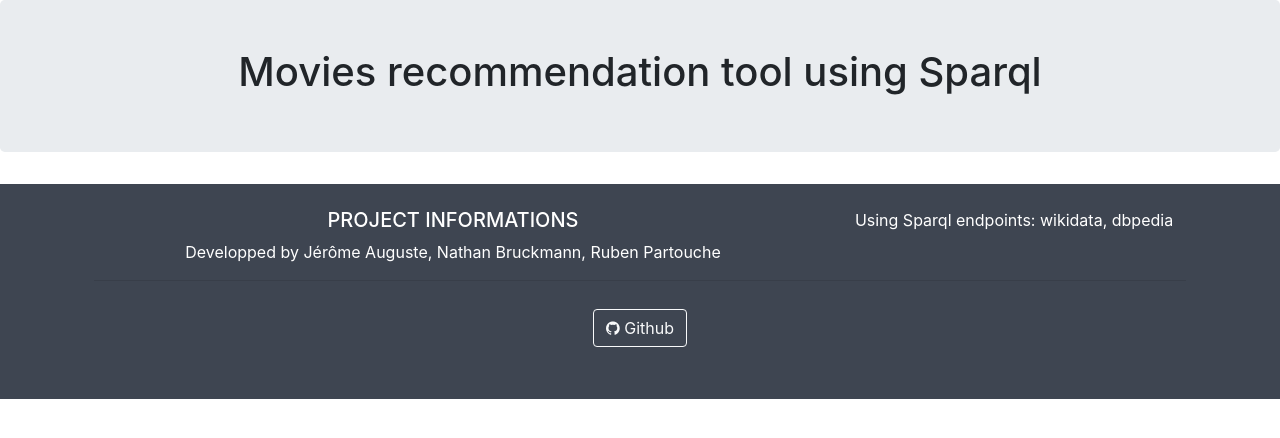
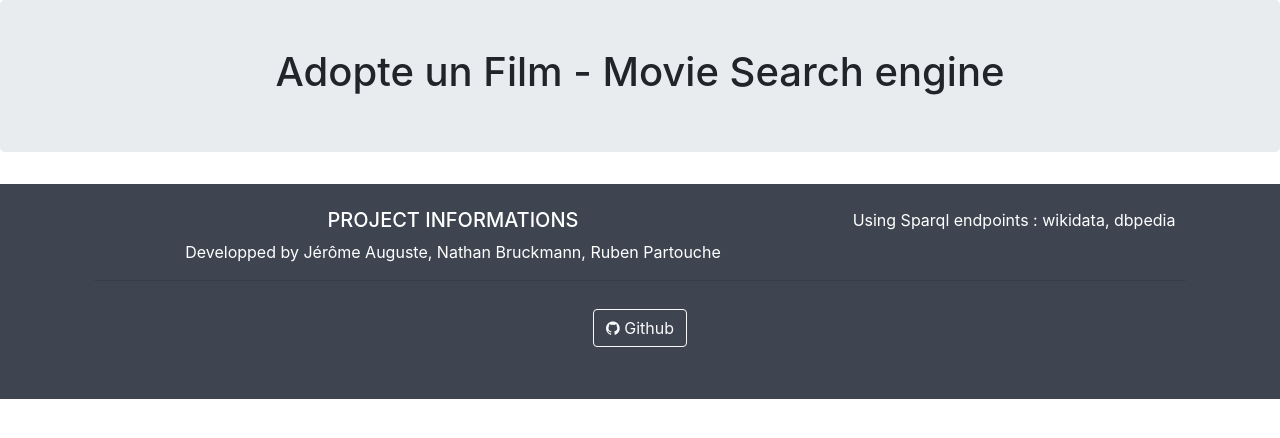
Before and after one commit to jerome-auguste/Adopte-un-Film, a Flask app: template templates/movieList.html in a window 1280 px wide. Shown: the top 438 px of the page. Run offline with Flask 2, Linux system fonts and the light colour scheme; the template is opened without the code that fills it, so the values that code supplies are empty; some libraries are stand-ins or nearby versions.

Commit message:
Few changes on page title and header

```diff
--- a/templates/index.html
+++ b/templates/index.html
@@ -9,12 +9,12 @@
     {{ fontawesome_html() }}
     <link rel="stylesheet" href="https://stackpath.bootstrapcdn.com/bootstrap/4.3.1/css/bootstrap.min.css" integrity="sha384-ggOyR0iXCbMQv3Xipma34MD+dH/1fQ784/j6cY/iJTQUOhcWr7x9JvoRxT2MZw1T" crossorigin="anonymous">
     <link rel='stylesheet' href="{{ url_for('static', filename='font-awesome/css/font-awesome.min.css')}}">
-    <title>SPARQL Movies</title>
+    <title>Adopte un Film</title>
 </head>
 
 <body>
     <header class="jumbotron p-5 text-center bg-image">
-        <h1 class="">Movies recommendation tool using Sparql</h1>
+        <h1 class="">Adopte un Film - Movie Search and Recommendation engines</h1>
     </header>
 
         <div class = "row m-2">
--- a/templates/movieList.html
+++ b/templates/movieList.html
@@ -9,12 +9,12 @@
     {{ fontawesome_html() }}
     <link rel="stylesheet" href="https://stackpath.bootstrapcdn.com/bootstrap/4.3.1/css/bootstrap.min.css" integrity="sha384-ggOyR0iXCbMQv3Xipma34MD+dH/1fQ784/j6cY/iJTQUOhcWr7x9JvoRxT2MZw1T" crossorigin="anonymous">
     <link rel='stylesheet' href="{{ url_for('static', filename='font-awesome/css/font-awesome.min.css')}}">
-    <title>Sparql Movies</title>
+    <title>Adopte un Film - Search</title>
 </head>
 
 <body>
     <header class="jumbotron p-5 text-center bg-image">
-        <h1 class="">Movies recommendation tool using Sparql</h1>
+        <h1 class="">Adopte un Film - Movie Search engine</h1>
     </header>
     <div class = "container-fluid">
     {%for movie in movies%}
@@ -25,11 +25,11 @@
                 </div>
                 <h5 class = "row text-right">{{movie.director}}</h5>
                 <h6 class = "row text-right">Genres:  </h6>{{tags_fromlist(movie.genres) | safe}}
-                <h6 class = "row text-right mt-2">Actors:&nbsp;{{p_fromlist(movie.actors) | safe}}</h6>
+                <h6 class = "row text-right mt-2">Actors: {{p_fromlist(movie.actors) | safe}}</h6>
                 <h6 class = "row text-right">Score:</h6> {{score_bar(movie.score) | safe}}
                 <div class="row">
                     <a href="{{movie.wikiurl}}" class="btn btn-secondary m-2"><span class="label"><i class="fa fa-wikipedia-w" aria-hidden="true"></i></span></a>
-                    <a href="{{url_for('recommandation',movie=movie.to_json())}}" class="btn btn-secondary m-2">More movies like this</a>
+                    <a href="{{url_for('recommandation',movie=movie.to_json())}}" class="btn btn-secondary m-2">recommendations based on this movie</a>
                 </div>
             </div>
             <div class="col container" style="height:15%">
@@ -46,7 +46,7 @@
                     <div class="align-bottom"> Developped by Jérôme Auguste, Nathan Bruckmann, Ruben Partouche</div>
                 </div>
                 <div class="col-4">
-                    <div class="align-bottom"> Using Sparql endpoints: wikidata, dbpedia</div>
+                    <div class="align-bottom"> Using Sparql endpoints : wikidata, dbpedia</div>
                 </div>
             </div>
 
--- a/templates/recommandations.html
+++ b/templates/recommandations.html
@@ -9,12 +9,12 @@
     {{ fontawesome_html() }}
     <link rel="stylesheet" href="https://stackpath.bootstrapcdn.com/bootstrap/4.3.1/css/bootstrap.min.css" integrity="sha384-ggOyR0iXCbMQv3Xipma34MD+dH/1fQ784/j6cY/iJTQUOhcWr7x9JvoRxT2MZw1T" crossorigin="anonymous">
     <link rel='stylesheet' href="{{ url_for('static', filename='font-awesome/css/font-awesome.min.css')}}">
-    <title>Sparql Movies</title>
+    <title>Adopte un Film - Recos</title>
 </head>
 
 <body>
     <header class="jumbotron p-5 text-center bg-image">
-        <h1 class="">Movie recommendation tool using Sparql</h1>
+        <h1 class="">Adopte un Film - Movie Recommendation engine</h1>
     </header>
     <div class = "container-fluid">
     {%for movie in main_movie%}
```
